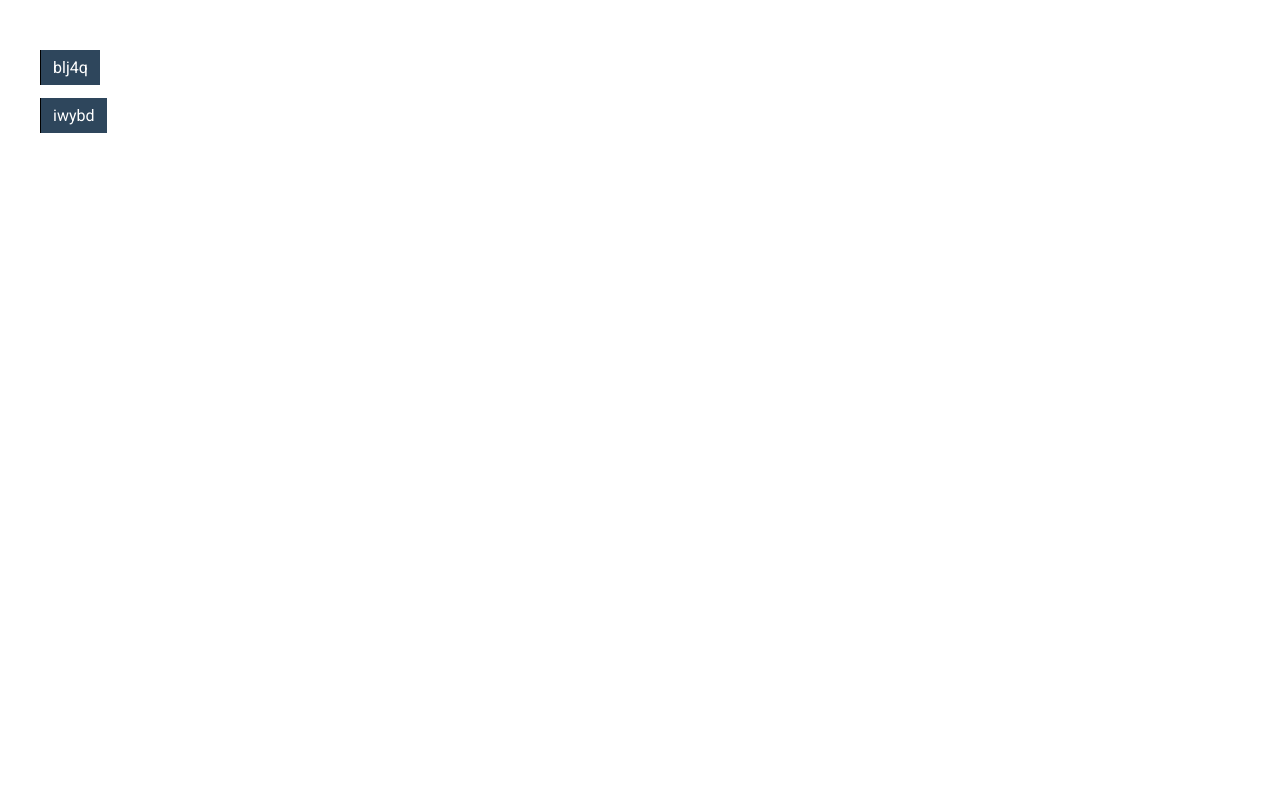
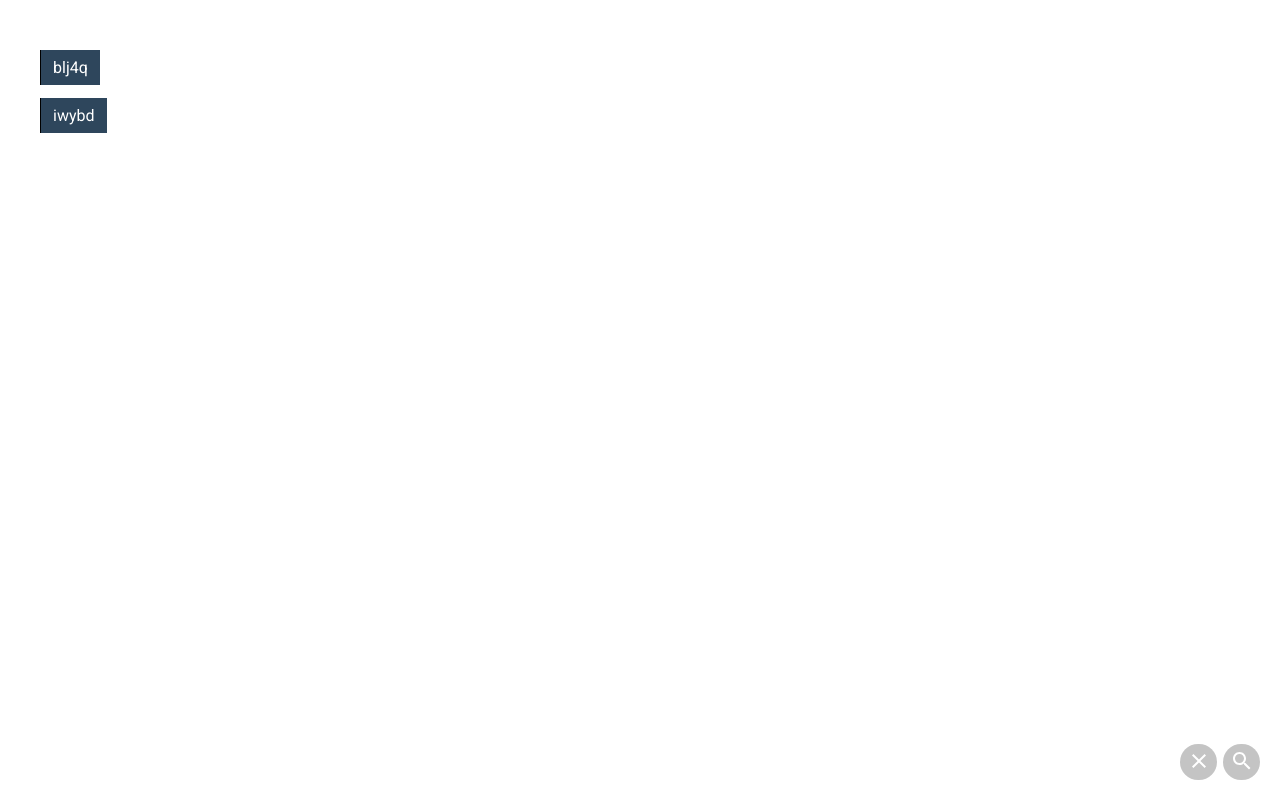
Before and after one commit to Romsrw/Table-app, a React (Create React App) app: page / in a window 1280 px wide. Built offline with nearby package versions, Linux system fonts and the light colour scheme.

Commit message:
create actions

```diff
--- a/src/App.css
+++ b/src/App.css
@@ -1,6 +1,10 @@
 .App {
   margin: 50px auto;
   font-family: "Roboto", sans-serif;
+  color: #2b455c;
+}
+.App > ul {
+  position: relative;
 }
 li {
   border-left: 1px solid black;
@@ -15,3 +19,49 @@ h2 {
   font-weight: 400;
   font-size: 16px;
 }
+.actions {
+  position: fixed;
+  bottom: 20px;
+  right: 20px;
+  display: flex;
+  align-items: center;
+  gap: 6px;
+}
+.action {
+  display: flex;
+  flex-direction: row;
+  border: none;
+  background-color: #c4c4c4;
+  box-shadow: rgba(0, 0, 0, 0.25);
+  border-radius: 50px;
+  height: 20px;
+  align-items: center;
+  max-width: 150px;
+  padding: 8px;
+}
+.action > input {
+  width: 107px;
+  border: none;
+  border-radius: 50px;
+  outline: none;
+  height: 20px;
+  margin-right: 6px;
+}
+.action > button {
+  background-color: transparent;
+  border: none;
+  padding: 0;
+  width: 21px;
+  height: 21px;
+  cursor: pointer;
+}
+
+.btn {
+  border: none;
+  background-color: #c4c4c4;
+  box-shadow: rgba(0, 0, 0, 0.25);
+  cursor: pointer;
+  border-radius: 50px;
+  width: 36px;
+  height: 36px;
+}
--- a/src/App.jsx
+++ b/src/App.jsx
@@ -1,10 +1,14 @@
-import { useEffect, useState } from "react";
+import { useEffect, useMemo, useState } from "react";
+import { randomData } from "./etc/RandomData";
 import "./App.css";
 import ListItem from "./components/listItem/ListItem";
-import { randomData } from "./etc/RandomData";
+import CrossIcon from "./UI/CrossIcon";
+import SearchIcon from "./UI/SearchIcon";
 
 const App = () => {
   const [data, setData] = useState([]);
+  const [isVisibleType, setIsVisibleType] = useState("");
+  const [searchText, setSearchText] = useState("");
 
   useEffect(() => {
     if (!data.length) {
@@ -12,14 +16,68 @@ const App = () => {
     }
   }, [data.length]);
 
+  const filteredData = useMemo(
+    () =>
+      data.filter((group) =>
+        group.title.toLowerCase().includes(searchText.toLowerCase())
+      ),
+    [searchText, data]
+  );
+
+  const removeGroup = (title) => {
+    setData((prev) => prev.filter((item) => item.title !== title));
+  };
+
+  const selectOptions = useMemo(
+    () => filteredData.map((item) => item.title),
+    [filteredData]
+  );
+
   console.log(data);
 
   return (
     <div className="App">
       <ul>
-        {data.map((item) => (
-          <ListItem item={item} key={item.title} />
-        ))}
+        {filteredData.length ? (
+          filteredData.map((item) => <ListItem item={item} key={item.title} />)
+        ) : (
+          <div>
+            <span>Результатов не найдено</span>
+          </div>
+        )}
+        <div className="actions">
+          <div
+            className="action"
+            onClick={() =>
+              setIsVisibleType((prev) => (prev === "search" ? "" : "search"))
+            }
+          >
+            <button
+              onClick={() =>
+                setIsVisibleType((prev) => (prev === "search" ? "" : "search"))
+              }
+            >
+              <CrossIcon />
+            </button>
+            {/* <select name="" id=""></select> */}
+          </div>
+          <div className="action">
+            {isVisibleType === "cross" && (
+              <input
+                type="text"
+                value={searchText}
+                onChange={(event) => setSearchText(event.target.value)}
+              />
+            )}
+            <button
+              onClick={() =>
+                setIsVisibleType((prev) => (prev === "cross" ? "" : "cross"))
+              }
+            >
+              <SearchIcon />
+            </button>
+          </div>
+        </div>
       </ul>
     </div>
   );
--- /dev/null
+++ b/src/UI/Arrow.jsx
@@ -0,0 +1,17 @@
+import React from "react";
+
+const Arrow = () => {
+  return (
+    <svg
+      width="7"
+      height="4"
+      viewBox="0 0 7 4"
+      fill="none"
+      xmlns="http://www.w3.org/2000/svg"
+    >
+      <path d="M0 0L3.33333 3.33333L6.66667 0H0Z" fill="#2E465C" />
+    </svg>
+  );
+};
+
+export default Arrow;
--- /dev/null
+++ b/src/UI/CrossIcon.jsx
@@ -0,0 +1,20 @@
+import React from "react";
+
+const CrossIcon = () => {
+  return (
+    <svg
+      width="14"
+      height="14"
+      viewBox="0 0 14 14"
+      fill="none"
+      xmlns="http://www.w3.org/2000/svg"
+    >
+      <path
+        d="M14 1.41L12.59 0L7 5.59L1.41 0L0 1.41L5.59 7L0 12.59L1.41 14L7 8.41L12.59 14L14 12.59L8.41 7L14 1.41Z"
+        fill="white"
+      />
+    </svg>
+  );
+};
+
+export default CrossIcon;
--- /dev/null
+++ b/src/UI/SearchIcon.jsx
@@ -0,0 +1,20 @@
+import React from "react";
+
+const SearchIcon = () => {
+  return (
+    <svg
+      width="18"
+      height="18"
+      viewBox="0 0 18 18"
+      fill="none"
+      xmlns="http://www.w3.org/2000/svg"
+    >
+      <path
+        d="M12.5 11H11.71L11.43 10.73C12.41 9.59 13 8.11 13 6.5C13 2.91 10.09 0 6.5 0C2.91 0 0 2.91 0 6.5C0 10.09 2.91 13 6.5 13C8.11 13 9.59 12.41 10.73 11.43L11 11.71V12.5L16 17.49L17.49 16L12.5 11V11ZM6.5 11C4.01 11 2 8.99 2 6.5C2 4.01 4.01 2 6.5 2C8.99 2 11 4.01 11 6.5C11 8.99 8.99 11 6.5 11Z"
+        fill="white"
+      />
+    </svg>
+  );
+};
+
+export default SearchIcon;
--- a/src/components/card/Card.css
+++ b/src/components/card/Card.css
@@ -1,9 +1,10 @@
 .wrapper {
   display: flex;
   flex-direction: column;
+  width: 297px;
 }
 .card {
-  width: 296px;
+  width: 100%;
   border: 1px solid #2e465c;
   border-radius: 2px;
   background-color: #f1f9ff;
@@ -18,9 +19,16 @@
   flex-direction: column;
   padding: 12px 0px 12px 12px;
 }
+.card__title > span:first-child {
+  font-size: 18px;
+  font-weight: 600;
+}
 .card__title > span:last-child {
+  font-size: 14px;
   padding-top: 6px;
 }
 .card__date {
   padding: 26px 12px 25px 0px;
+  font-size: 14px;
+  font-weight: 500;
 }
--- a/src/components/table/Table.css
+++ b/src/components/table/Table.css
@@ -6,10 +6,18 @@ table {
   border-style: hidden;
   box-shadow: 0 0 0 1px #666;
   background-color: #f1f9ff;
+  font-size: 12px;
 }
 th {
   border: 1px solid black;
+  text-align: center;
 }
 td {
   border: 1px solid #9cd0ff;
 }
+.btnArrow {
+  border: none;
+  cursor: pointer;
+
+  background-color: transparent;
+}
--- a/src/components/table/Table.jsx
+++ b/src/components/table/Table.jsx
@@ -1,5 +1,6 @@
 import React, { useMemo, useState } from "react";
 import "./Table.css";
+import Arrow from "./../../UI/Arrow";
 
 const config = [
   { name: "id", title: "#", isSort: true },
@@ -24,6 +25,7 @@ const Table = ({ data }) => {
         : b[sortBy.name] - a[sortBy.name]
     );
   }, [tableData, sortBy]);
+
   return (
     <table>
       <tbody>
@@ -33,6 +35,7 @@ const Table = ({ data }) => {
               {title}
               {isSort && (
                 <button
+                className="btnArrow"
                   onClick={() =>
                     setSortBy((prev) => ({
                       name,
@@ -45,11 +48,7 @@ const Table = ({ data }) => {
                     }))
                   }
                 >
-                  {sortBy.name === name
-                    ? sortBy.sort === "asc"
-                      ? "+"
-                      : "-"
-                    : "+/-"}
+                  <Arrow />
                 </button>
               )}
             </th>
```
